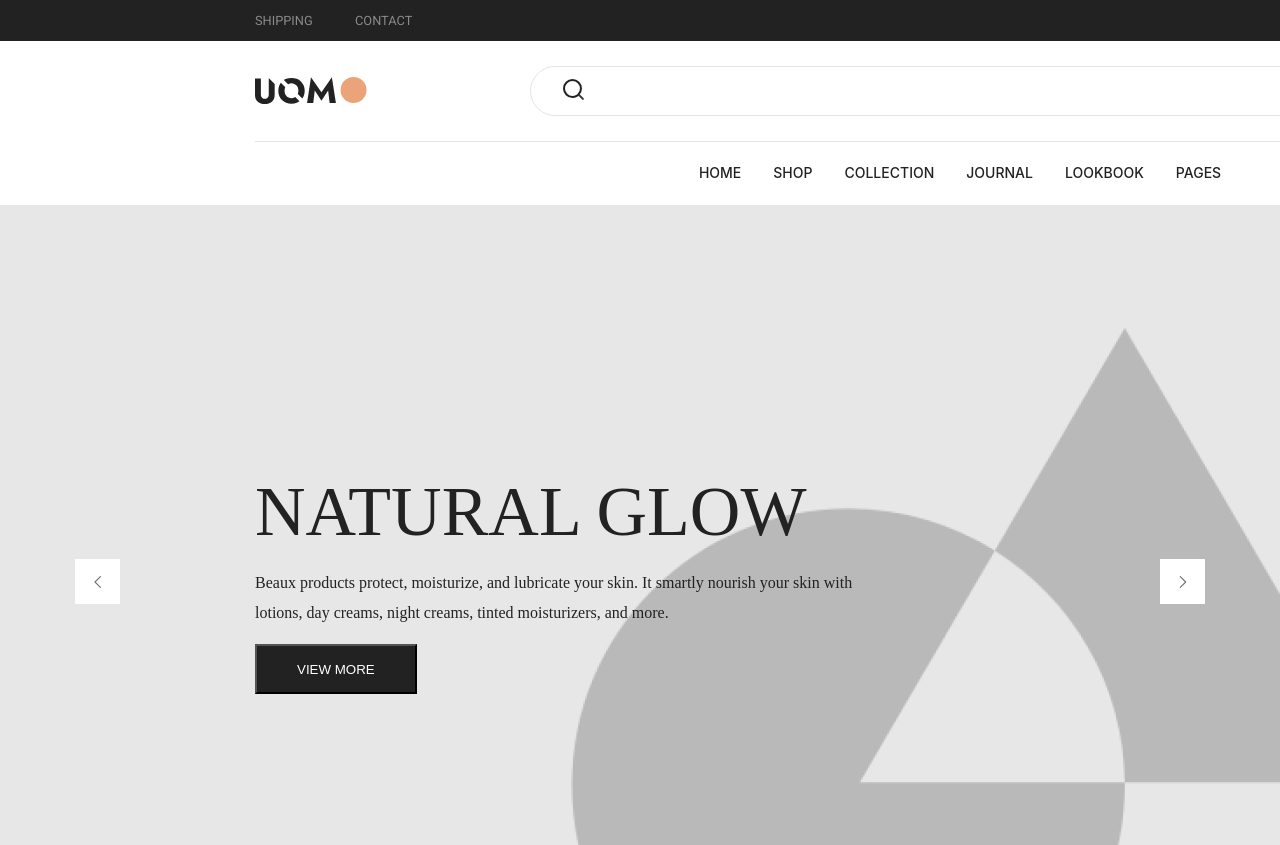
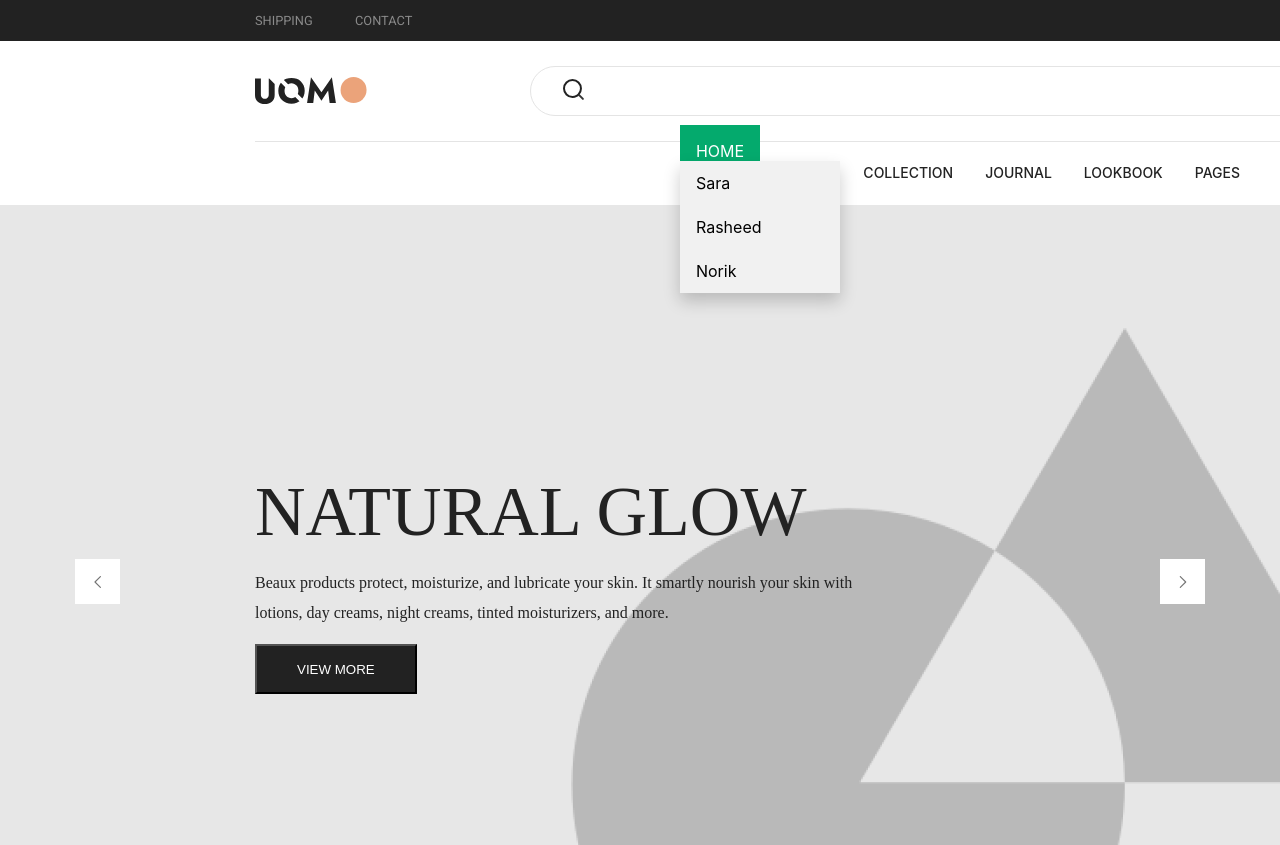
Before and after one commit to desokan/ShopFront_Frontend, a React (Create React App) app: page / in a window 1280 px wide. Shown: the top 845 px of the page. Built offline with nearby package versions, Linux system fonts and the light colour scheme.

Commit message:
started work on dropdownhover

```diff
--- /dev/null
+++ b/src/components/dropDowns/DropDownHover.js
@@ -0,0 +1,14 @@
+import classes from "./DropDownHover.module.css";
+import { Link } from "react-router-dom";
+
+const DropDownHover = () => {
+  return (
+    <div className={classes.dropDownContent}>
+      <Link to="/">Sara</Link>
+      <Link to="/">Rasheed</Link>
+      <Link to="/">Norik</Link>
+    </div>
+  );
+};
+
+export default DropDownHover;
--- /dev/null
+++ b/src/components/dropDowns/DropDownHover.module.css
@@ -0,0 +1,41 @@
+/* Dropdown Button */
+/* .dropbtn {
+    background-color: #04AA6D;
+    color: white;
+    padding: 16px;
+    font-size: 16px;
+    border: none;
+  } */
+
+  /* The container <div> - needed to position the dropdown content */
+  /* .dropDownHover {
+    position: relative;
+    display: inline-block;
+  } */
+
+  /* Dropdown Content (Hidden by Default) */
+  .dropDownContent {
+    display: none;
+    position: absolute;
+    background-color: #f1f1f1;
+    min-width: 160px;
+    box-shadow: 0px 8px 16px 0px rgba(0,0,0,0.2);
+    z-index: 1;
+  }
+
+  /* Links inside the dropdown */
+  .dropDownContent a {
+    color: black;
+    padding: 12px 16px;
+    text-decoration: none;
+    display: block;
+  }
+
+  /* Change color of dropdown links on hover */
+  .dropDownContent a:hover {background-color: #ddd;}
+
+  /* Show the dropdown menu on hover */
+   .dropDownContent {display: block;}
+
+  /* Change the background color of the dropdown button when the dropdown content is shown */
+  /* .dropDownHover:hover .dropbtn {background-color: #3e8e41;} */
--- a/src/components/navbar/NavBarBottom.js
+++ b/src/components/navbar/NavBarBottom.js
@@ -1,11 +1,18 @@
 import classes from "./NavBarBottom.module.css";
 import { Link } from "react-router-dom";
+import DropDownHover from "../dropDowns/DropDownHover";
 
 const NavBarBottom = () => {
   return (
     <>
       <div className={classes.wrapper}>
-        <Link to="/">HOME</Link>
+        <div className={classes.dropDownHover}>
+          <Link className={classes.dropbtn} to="/">
+            HOME
+          </Link>
+          <DropDownHover />
+        </div>
+
         <Link to="/">SHOP</Link>
         <Link to="/">COLLECTION</Link>
         <Link to="/">JOURNAL</Link>
--- a/src/components/navbar/NavBarBottom.module.css
+++ b/src/components/navbar/NavBarBottom.module.css
@@ -4,6 +4,7 @@
   display: flex;
   gap: 32px;
   justify-content: center;
+
 }
 
 .wrapper > a {
@@ -13,4 +14,38 @@
   font-size: 14px;
   line-height: 24px;
   padding: 20px 0;
+
 }
+
+.dropDownHover {
+  position: relative;
+  display: inline-block;
+}
+
+.dropbtn {
+  background-color: #04AA6D;
+  color: white;
+  padding: 16px;
+  font-size: 16px;
+  border: none;
+}
+
+.dropDownHover {
+  position: relative;
+  display: inline-block;
+}
+
+/* Dropdown Button */
+.dropbtn {
+  background-color: #04AA6D;
+  color: white;
+  padding: 16px;
+  font-size: 16px;
+  border: none;
+}
+
+ /* Show the dropdown menu on hover */
+ .dropDownHover:hover .dropDownContent {display: block;}
+
+ /* Change the background color of the dropdown button when the dropdown content is shown */
+ .dropDownHover:hover .dropbtn {background-color: #3e8e41;}
--- a/src/components/navbar/NavBarTop.js
+++ b/src/components/navbar/NavBarTop.js
@@ -1,7 +1,7 @@
 import classes from "./NavBarTop.module.css";
 import React from "react";
-import ArrowDown from "../svgs/ArrowDown";
-import DropDownSelect from "../dropDowns/DropDownSelect";
+// import ArrowDown from "../svgs/ArrowDown";
+// import DropDownSelect from "../dropDowns/DropDownSelect";
 import DropDownLanguage from "../dropDowns/DropDownLanguage";
 import DropDownCurrency from "../dropDowns/DropDownCurrency";
 
```
